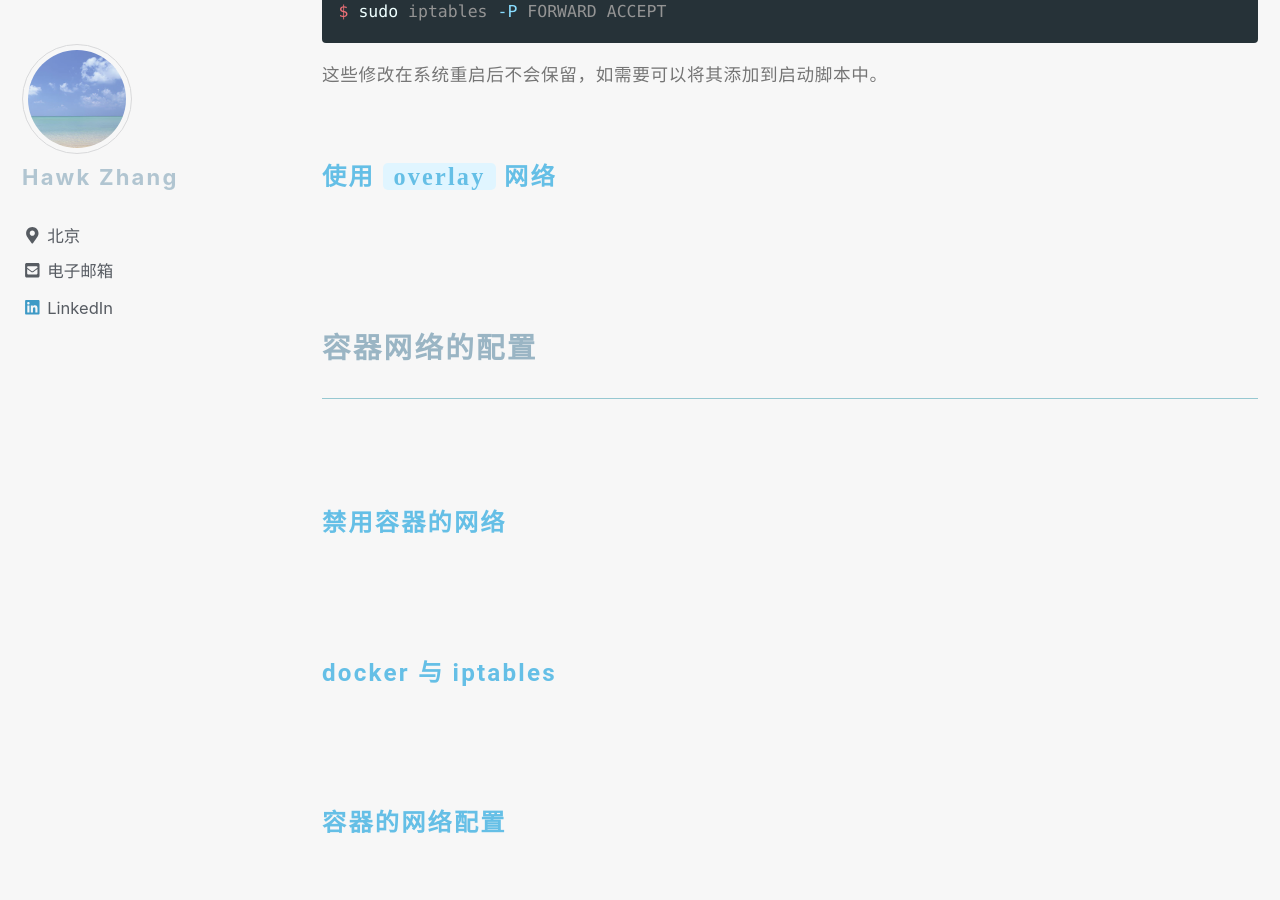
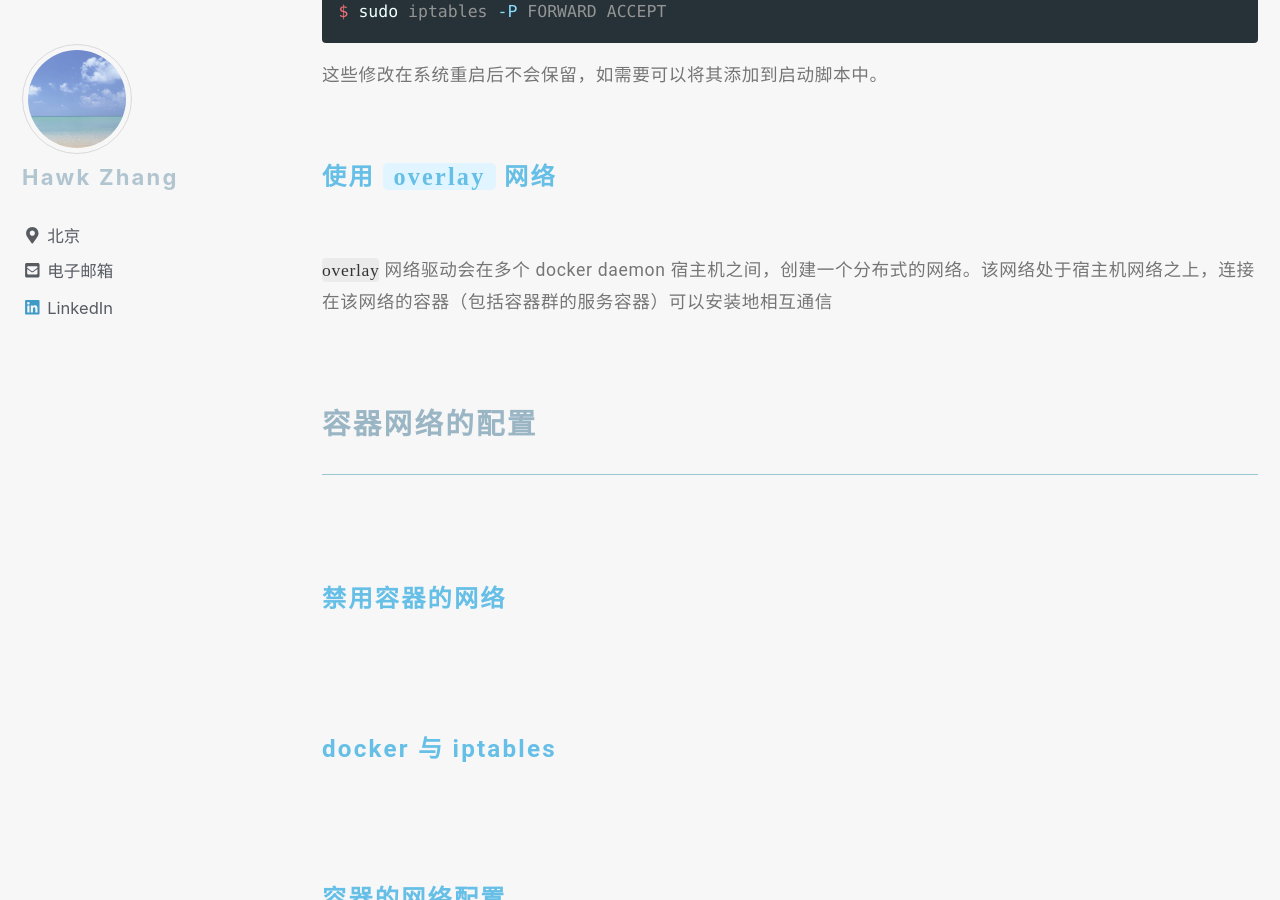
Before and after one commit to narru888/linotes_note, a Jekyll site: the page built from _posts/docker/2018-02-01-docker.basic.md, in a window 1280 px wide and 900 px high, scrolled down 29327 px. Built offline with Jekyll 4.4.1, drawn with Linux system fonts in a browser that asks for light colours; nearby versions of some CDN libraries; a script that is not in the unit is left out.

Commit message:
update on 2018-10-03 13:30:02 CST

```diff
--- a/_posts/docker/2018-02-01-docker.basic.md
+++ b/_posts/docker/2018-02-01-docker.basic.md
@@ -967,7 +967,7 @@ $ sudo iptables -P FORWARD ACCEPT
 
 #### 使用 `overlay` 网络
 
-
+`overlay` 网络驱动会在多个 docker daemon 宿主机之间，创建一个分布式的网络。该网络处于宿主机网络之上，连接在该网络的容器（包括容器群的服务容器）可以安装地相互通信
 
 
 
```
